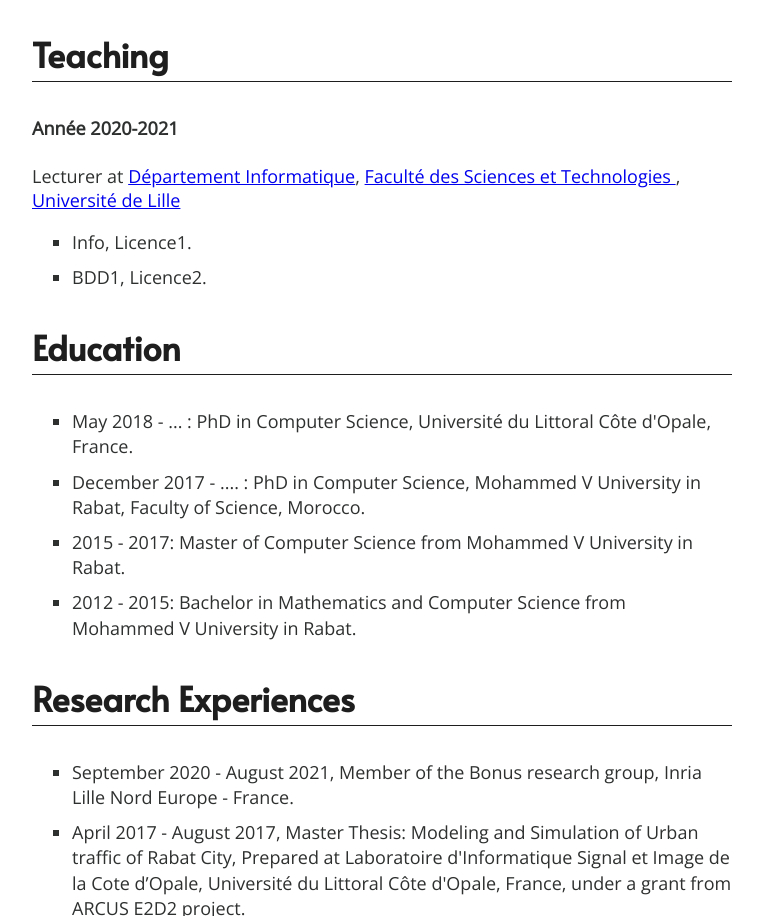
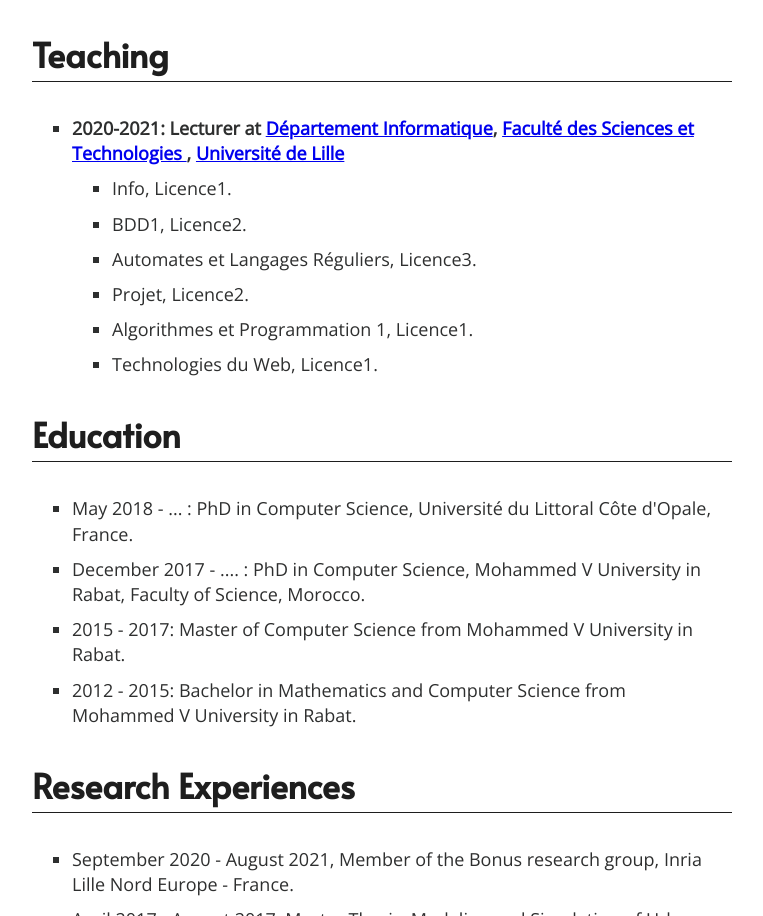
Before and after one commit to aboutaib/aboutaib.github.io, a plain HTML site: page index.html in a window 1280 px wide. Shown: the part 974-1890 px from the top of the page, without its empty margins (258-1021 px from the left). Drawn offline with nearby package versions, Linux system fonts and the light colour scheme.

Commit message:
added courses

```diff
--- a/index.html
+++ b/index.html
@@ -9,8 +9,6 @@
 	  content="Brahim, Aboutaib, evolutionary algorithms, optimization"/>
 
     <meta name="google-site-verification" content="chNF_u2fpa6P-YhfHClmigxQmS1UWrfJEGv83BqRoyo" />
-
-	  <meta name="google-site-verification" content="chNF_u2fpa6P-YhfHClmigxQmS1UWrfJEGv83BqRoyo" />
 
 	<link href="https://fonts.googleapis.com/css2?family=Alata&family=Open+Sans&display=swap" rel="stylesheet">
 
@@ -100,10 +98,11 @@
 
         <h3> Teaching </h3>
 
-          <h4> Année 2020-2021 </h4>
-          <p>
-            Lecturer at <a href="http://fil.univ-lille1.fr/">Département Informatique</a>, <a href="https://sciences-technologies.univ-lille.fr/"> Faculté des Sciences et Technologies </a>, <a href="https://www.univ-lille.fr/"> Université de Lille</a>
-          </p>
+          <ul>
+          <li> <strong> 2020-2021: Lecturer at <a href="http://fil.univ-lille1.fr/">Département Informatique</a>, <a href="https://sciences-technologies.univ-lille.fr/"> Faculté des Sciences et Technologies </a>, <a href="https://www.univ-lille.fr/"> Université de Lille</a>
+             </strong>
+
+          </li>
           <ul>
             <li>
               Info, Licence1.
@@ -111,7 +110,20 @@
             <li>
               BDD1, Licence2.
             </li>
+            <li>
+            Automates et Langages Réguliers, Licence3.
+            </li>
+            <li>
+            Projet, Licence2.
+            </li>
+            <li>
+            Algorithmes et Programmation 1, Licence1.
+            </li>
+            <li>
+            Technologies du Web, Licence1.
+            </li>
 
+          </ul>
           </ul>
 
   		<h3> Education </h3>
```
